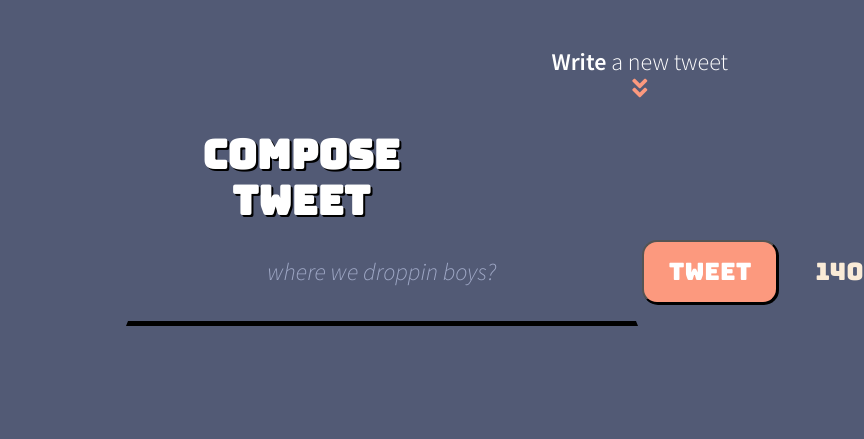
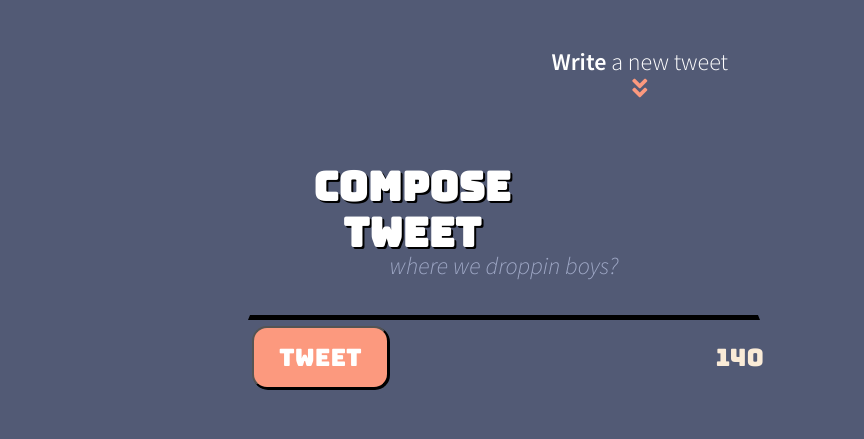
Before and after one commit to renji-3/RENJItweeter, a website: page public/index.html in a window 1280 px wide. Shown: the top 439 px of the page, 516-1380 px from the left, 864 px wide, since content can reach past the window. Drawn offline with nearby package versions, Linux system fonts and the light colour scheme; no server answers.

Commit message:
fixed desktop growth issue

```diff
--- a/public/styles/new-tweet.css
+++ b/public/styles/new-tweet.css
@@ -113,10 +113,7 @@
     padding-bottom: 10px;
   }
 
-  form {
-    position: relative;
-    left: -97px;
-    display: flex;
+  .sendTweet {
     width: 50vw;
     margin: right;
     padding-top: 10em;
```
